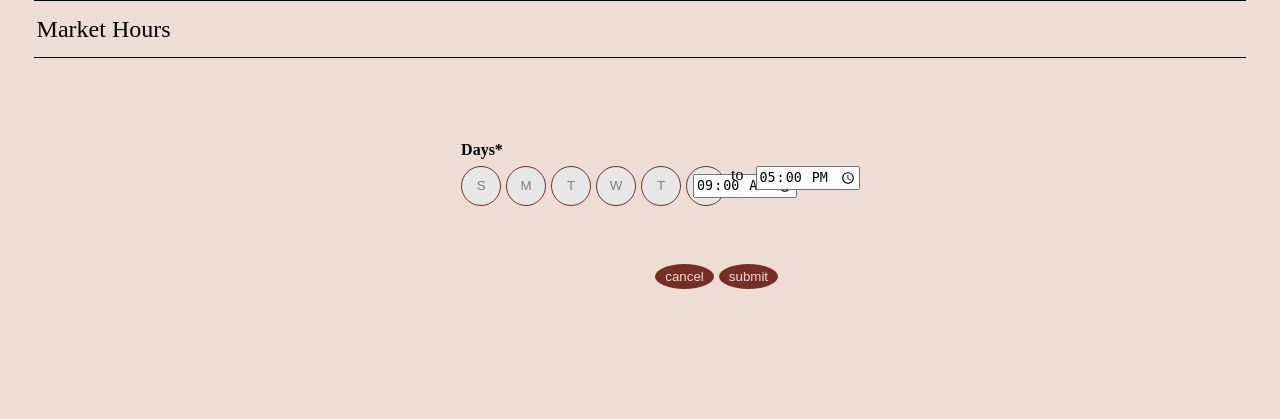
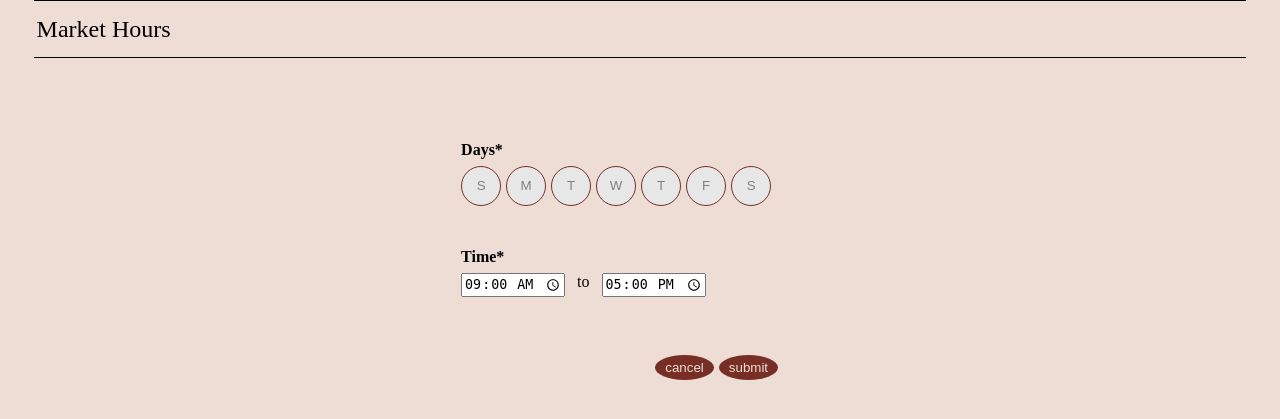
Before and after one commit to vincenzo100/Stock-Trading-System, a Django app: template frontend/admin/templates/market.html in a window 1280 px wide. Shown: the part 95-514 px from the top of the page. Run offline with Django 5.2, Linux system fonts and the light colour scheme; the template is opened without the code that fills it, so the values that code supplies are empty; some web fonts are replaced.

Commit message:
Update market.html

```diff
--- a/frontend/admin/templates/market.html
+++ b/frontend/admin/templates/market.html
@@ -3,17 +3,17 @@
         <meta charset="utf-8">
         <meta name="viewport" content="width=device-width, initial-scale=1">
         <title>KVB Admin - Market Hours</title>
-        <link rel="stylesheet" href="market-layout.css">
-        <link rel="stylesheet" href="market-styles.css">
+        <link rel="stylesheet" href="/static/market-layout.css">
+        <link rel="stylesheet" href="/static/market-styles.css">
         <link rel="stylesheet" href="/user/static/nav-bar.css">
-        <script type="text/javascript" src="market.js" defer></script>
+        <script type="text/javascript" src="/static/market.js" defer></script>
     </head>
     <header>
         <table class="logo">
-            <td><a class="logo" href="user-dash.html">KVB Admin</a></td>
+            <td><a class="logo" href="/admin-dash.html">KVB Admin</a></td>
         </table>
         <table class="nav">
-            <td><a href="admin-login.html">Log Out</a></td>
+            <td><a href="/admin-login.html">Log Out</a></td>
         </table>
         <table class="line">
             <tr></tr>
@@ -39,8 +39,8 @@
                     <td><button type="button" class="default" onClick="click" onclick="toggleMarketDay('Tuesday')">T</button></td>
                     <td><button type="button" class="default" onClick="click" onclick="toggleMarketDay('Wednesday')">W</button></td>
                     <td><button type="button" class="default" onClick="click" onclick="toggleMarketDay('Thursday')">T</button></td>
-                    <td><button type="button" class="default" onClick="click" onclick="toggleMarketDay('Friday')>F</button></td>
-                    <td><button type="button" class="default" onClick="click" onclick="toggleMarketDay('Saturday')>S</button></td>
+                    <td><button type="button" class="default" onClick="click" onclick="toggleMarketDay('Friday')">F</button></td>
+                    <td><button type="button" class="default" onClick="click" onclick="toggleMarketDay('Saturday')">S</button></td>
                 </tr>
                 <tr>
                     <th>Time*</th>
@@ -62,7 +62,7 @@
             <div class="extra">
                 <button formaction="admin-dash.html">cancel</button>
                 <!-- clear isn't working again smhhh look up how to refresh the page for it to work -->
-                <button type="submit" formaction="conf-market.html" onclick="updateMarketHours()">submit</button>
+                <button type="submit" formaction="/conf-market.html" onclick="updateMarketHours()">submit</button>
             </div>
         </div>
     </form>
```
